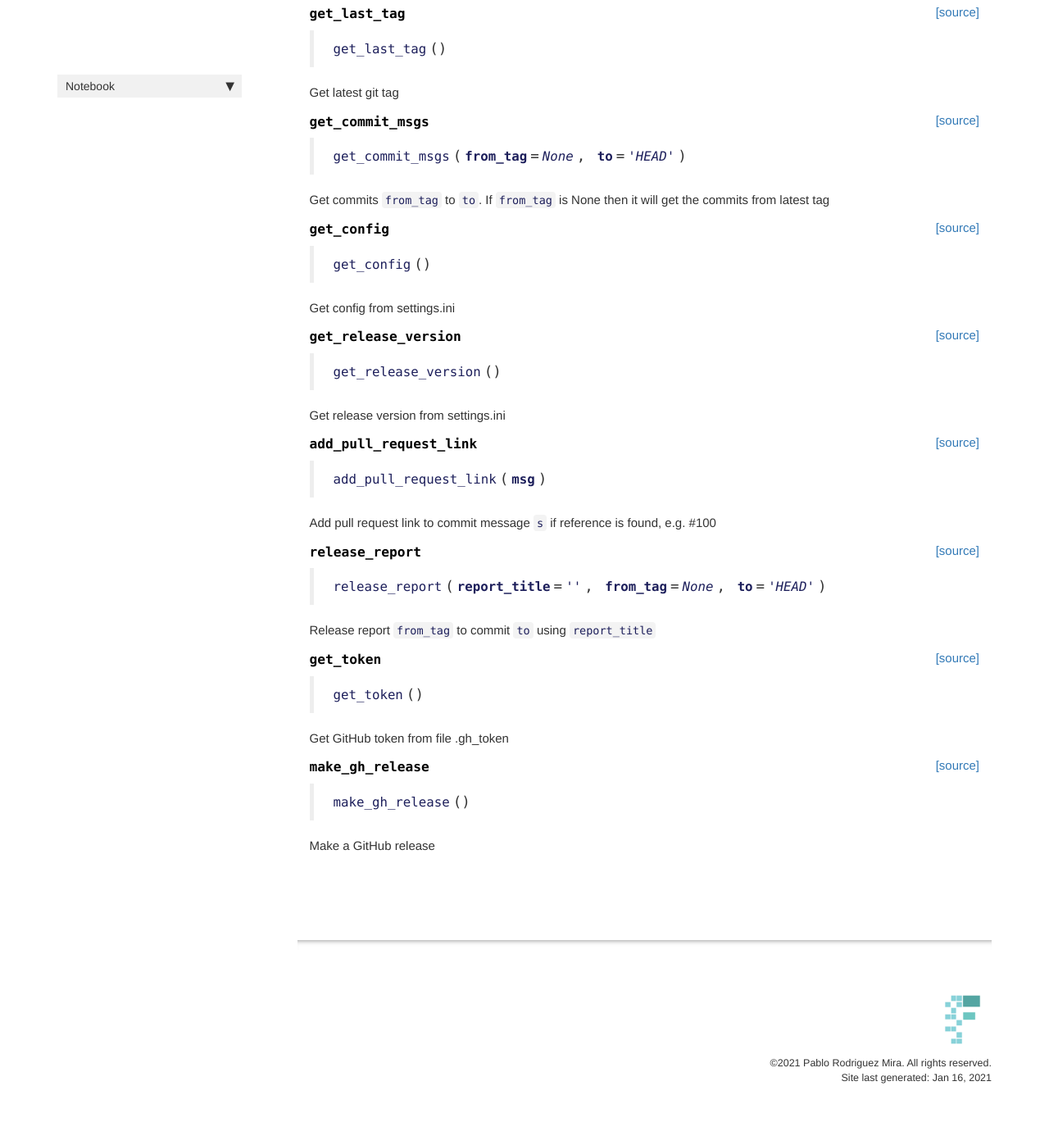
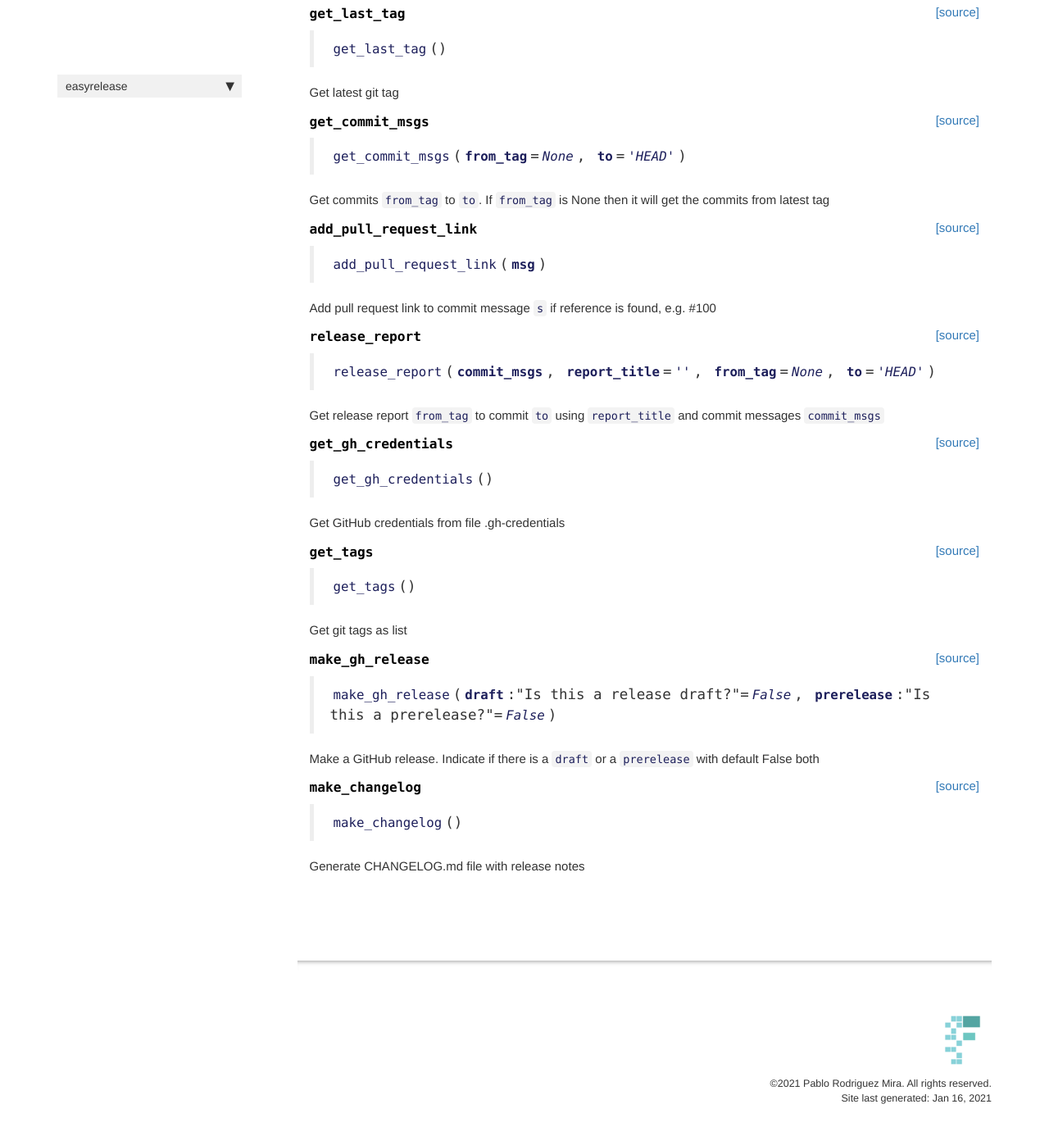
Before and after one commit to PabloRMira/easyrelease, a Jekyll site: the page built from docs/gh.html, in a window 1280 px wide and 1400 px high, scrolled down 625 px. Shown: the top 1386 px of the window at 82% size. Built offline with Jekyll 4.4.1, drawn with Linux system fonts in a browser that asks for light colours; nearby versions of some CDN libraries; comment, search, counter and statistics services are not loaded; some of the changed text lies outside the part shown.

Commit message:
add API for GitHub releases

```diff
--- a/docs/gh.html
+++ b/docs/gh.html
@@ -47,7 +47,7 @@ nb_path: "nbs/00_gh.ipynb"
 
 
 <div class="output_markdown rendered_html output_subarea ">
-<h4 id="write_gh_template" class="doc_header"><code>write_gh_template</code><a href="https://github.com/PabloRMira/easyrelease/tree/main/easyrelease/gh.py#L15" class="source_link" style="float:right">[source]</a></h4><blockquote><p><code>write_gh_template</code>()</p>
+<h4 id="write_gh_template" class="doc_header"><code>write_gh_template</code><a href="https://github.com/PabloRMira/easyrelease/tree/main/easyrelease/gh.py#L17" class="source_link" style="float:right">[source]</a></h4><blockquote><p><code>write_gh_template</code>()</p>
 </blockquote>
 <p>Write GitHub template for assigning commit messages to categories</p>
 
@@ -79,7 +79,7 @@ nb_path: "nbs/00_gh.ipynb"
 
 
 <div class="output_markdown rendered_html output_subarea ">
-<h4 id="get_last_tag" class="doc_header"><code>get_last_tag</code><a href="https://github.com/PabloRMira/easyrelease/tree/main/easyrelease/gh.py#L22" class="source_link" style="float:right">[source]</a></h4><blockquote><p><code>get_last_tag</code>()</p>
+<h4 id="get_last_tag" class="doc_header"><code>get_last_tag</code><a href="https://github.com/PabloRMira/easyrelease/tree/main/easyrelease/gh.py#L26" class="source_link" style="float:right">[source]</a></h4><blockquote><p><code>get_last_tag</code>()</p>
 </blockquote>
 <p>Get latest git tag</p>
 
@@ -111,7 +111,7 @@ nb_path: "nbs/00_gh.ipynb"
 
 
 <div class="output_markdown rendered_html output_subarea ">
-<h4 id="get_commit_msgs" class="doc_header"><code>get_commit_msgs</code><a href="https://github.com/PabloRMira/easyrelease/tree/main/easyrelease/gh.py#L28" class="source_link" style="float:right">[source]</a></h4><blockquote><p><code>get_commit_msgs</code>(<strong><code>from_tag</code></strong>=<em><code>None</code></em>, <strong><code>to</code></strong>=<em><code>'HEAD'</code></em>)</p>
+<h4 id="get_commit_msgs" class="doc_header"><code>get_commit_msgs</code><a href="https://github.com/PabloRMira/easyrelease/tree/main/easyrelease/gh.py#L32" class="source_link" style="float:right">[source]</a></h4><blockquote><p><code>get_commit_msgs</code>(<strong><code>from_tag</code></strong>=<em><code>None</code></em>, <strong><code>to</code></strong>=<em><code>'HEAD'</code></em>)</p>
 </blockquote>
 <p>Get commits <code>from_tag</code> to <code>to</code>. If <code>from_tag</code> is None then it will get the commits from latest tag</p>
 
@@ -143,71 +143,7 @@ nb_path: "nbs/00_gh.ipynb"
 
 
 <div class="output_markdown rendered_html output_subarea ">
-<h4 id="get_config" class="doc_header"><code>get_config</code><a href="https://github.com/PabloRMira/easyrelease/tree/main/easyrelease/gh.py#L36" class="source_link" style="float:right">[source]</a></h4><blockquote><p><code>get_config</code>()</p>
-</blockquote>
-<p>Get config from settings.ini</p>
-
-</div>
-
-</div>
-
-</div>
-</div>
-
-</div>
-    {% endraw %}
-
-    {% raw %}
-
-<div class="cell border-box-sizing code_cell rendered">
-
-</div>
-    {% endraw %}
-
-    {% raw %}
-
-<div class="cell border-box-sizing code_cell rendered">
-
-<div class="output_wrapper">
-<div class="output">
-
-<div class="output_area">
-
-
-<div class="output_markdown rendered_html output_subarea ">
-<h4 id="get_release_version" class="doc_header"><code>get_release_version</code><a href="https://github.com/PabloRMira/easyrelease/tree/main/easyrelease/gh.py#L44" class="source_link" style="float:right">[source]</a></h4><blockquote><p><code>get_release_version</code>()</p>
-</blockquote>
-<p>Get release version from settings.ini</p>
-
-</div>
-
-</div>
-
-</div>
-</div>
-
-</div>
-    {% endraw %}
-
-    {% raw %}
-
-<div class="cell border-box-sizing code_cell rendered">
-
-</div>
-    {% endraw %}
-
-    {% raw %}
-
-<div class="cell border-box-sizing code_cell rendered">
-
-<div class="output_wrapper">
-<div class="output">
-
-<div class="output_area">
-
-
-<div class="output_markdown rendered_html output_subarea ">
-<h4 id="add_pull_request_link" class="doc_header"><code>add_pull_request_link</code><a href="https://github.com/PabloRMira/easyrelease/tree/main/easyrelease/gh.py#L50" class="source_link" style="float:right">[source]</a></h4><blockquote><p><code>add_pull_request_link</code>(<strong><code>msg</code></strong>)</p>
+<h4 id="add_pull_request_link" class="doc_header"><code>add_pull_request_link</code><a href="https://github.com/PabloRMira/easyrelease/tree/main/easyrelease/gh.py#L40" class="source_link" style="float:right">[source]</a></h4><blockquote><p><code>add_pull_request_link</code>(<strong><code>msg</code></strong>)</p>
 </blockquote>
 <p>Add pull request link to commit message <code>s</code> if reference is found, e.g. #100</p>
 
@@ -239,9 +175,9 @@ nb_path: "nbs/00_gh.ipynb"
 
 
 <div class="output_markdown rendered_html output_subarea ">
-<h4 id="release_report" class="doc_header"><code>release_report</code><a href="https://github.com/PabloRMira/easyrelease/tree/main/easyrelease/gh.py#L58" class="source_link" style="float:right">[source]</a></h4><blockquote><p><code>release_report</code>(<strong><code>report_title</code></strong>=<em><code>''</code></em>, <strong><code>from_tag</code></strong>=<em><code>None</code></em>, <strong><code>to</code></strong>=<em><code>'HEAD'</code></em>)</p>
+<h4 id="release_report" class="doc_header"><code>release_report</code><a href="https://github.com/PabloRMira/easyrelease/tree/main/easyrelease/gh.py#L48" class="source_link" style="float:right">[source]</a></h4><blockquote><p><code>release_report</code>(<strong><code>commit_msgs</code></strong>, <strong><code>report_title</code></strong>=<em><code>''</code></em>, <strong><code>from_tag</code></strong>=<em><code>None</code></em>, <strong><code>to</code></strong>=<em><code>'HEAD'</code></em>)</p>
 </blockquote>
-<p>Release report <code>from_tag</code> to commit <code>to</code> using <code>report_title</code></p>
+<p>Get release report <code>from_tag</code> to commit <code>to</code> using <code>report_title</code> and commit messages <code>commit_msgs</code></p>
 
 </div>
 
@@ -271,9 +207,9 @@ nb_path: "nbs/00_gh.ipynb"
 
 
 <div class="output_markdown rendered_html output_subarea ">
-<h4 id="get_token" class="doc_header"><code>get_token</code><a href="https://github.com/PabloRMira/easyrelease/tree/main/easyrelease/gh.py#L74" class="source_link" style="float:right">[source]</a></h4><blockquote><p><code>get_token</code>()</p>
+<h4 id="get_gh_credentials" class="doc_header"><code>get_gh_credentials</code><a href="https://github.com/PabloRMira/easyrelease/tree/main/easyrelease/gh.py#L64" class="source_link" style="float:right">[source]</a></h4><blockquote><p><code>get_gh_credentials</code>()</p>
 </blockquote>
-<p>Get GitHub token from file .gh_token</p>
+<p>Get GitHub credentials from file .gh-credentials</p>
 
 </div>
 
@@ -303,9 +239,73 @@ nb_path: "nbs/00_gh.ipynb"
 
 
 <div class="output_markdown rendered_html output_subarea ">
-<h4 id="make_gh_release" class="doc_header"><code>make_gh_release</code><a href="https://github.com/PabloRMira/easyrelease/tree/main/easyrelease/gh.py#L81" class="source_link" style="float:right">[source]</a></h4><blockquote><p><code>make_gh_release</code>()</p>
+<h4 id="get_tags" class="doc_header"><code>get_tags</code><a href="https://github.com/PabloRMira/easyrelease/tree/main/easyrelease/gh.py#L71" class="source_link" style="float:right">[source]</a></h4><blockquote><p><code>get_tags</code>()</p>
 </blockquote>
-<p>Make a GitHub release</p>
+<p>Get git tags as list</p>
+
+</div>
+
+</div>
+
+</div>
+</div>
+
+</div>
+    {% endraw %}
+
+    {% raw %}
+
+<div class="cell border-box-sizing code_cell rendered">
+
+</div>
+    {% endraw %}
+
+    {% raw %}
+
+<div class="cell border-box-sizing code_cell rendered">
+
+<div class="output_wrapper">
+<div class="output">
+
+<div class="output_area">
+
+
+<div class="output_markdown rendered_html output_subarea ">
+<h4 id="make_gh_release" class="doc_header"><code>make_gh_release</code><a href="https://github.com/PabloRMira/easyrelease/tree/main/easyrelease/gh.py#L81" class="source_link" style="float:right">[source]</a></h4><blockquote><p><code>make_gh_release</code>(<strong><code>draft</code></strong>:"Is this a release draft?"=<em><code>False</code></em>, <strong><code>prerelease</code></strong>:"Is this a prerelease?"=<em><code>False</code></em>)</p>
+</blockquote>
+<p>Make a GitHub release. Indicate if there is a <code>draft</code> or a <code>prerelease</code> with default False both</p>
+
+</div>
+
+</div>
+
+</div>
+</div>
+
+</div>
+    {% endraw %}
+
+    {% raw %}
+
+<div class="cell border-box-sizing code_cell rendered">
+
+</div>
+    {% endraw %}
+
+    {% raw %}
+
+<div class="cell border-box-sizing code_cell rendered">
+
+<div class="output_wrapper">
+<div class="output">
+
+<div class="output_area">
+
+
+<div class="output_markdown rendered_html output_subarea ">
+<h4 id="make_changelog" class="doc_header"><code>make_changelog</code><a href="https://github.com/PabloRMira/easyrelease/tree/main/easyrelease/gh.py#L112" class="source_link" style="float:right">[source]</a></h4><blockquote><p><code>make_changelog</code>()</p>
+</blockquote>
+<p>Generate CHANGELOG.md file with release notes</p>
 
 </div>
 
--- a/environment.yaml
+++ b/environment.yaml
@@ -6,3 +6,5 @@ channels:
 dependencies:
   - python=3.7
   - nbdev=1.1.5
+  - requests
+  - pyyaml
```
Also changed, not shown: docs/_data/sidebars/home_sidebar.yml (+7 -16 lines), docs/sidebar.json (+4 -7 lines), docs/utils.html (added, +226 -0 lines), easyrelease/_nbdev.py (+11 -5 lines), easyrelease/gh.py (+69 -40 lines), easyrelease/utils.py (added, +51 -0 lines), easyrelease/templates/gh-release-config-template.yaml (renamed from easyrelease/templates/gh_release.yaml), 3 other files.
